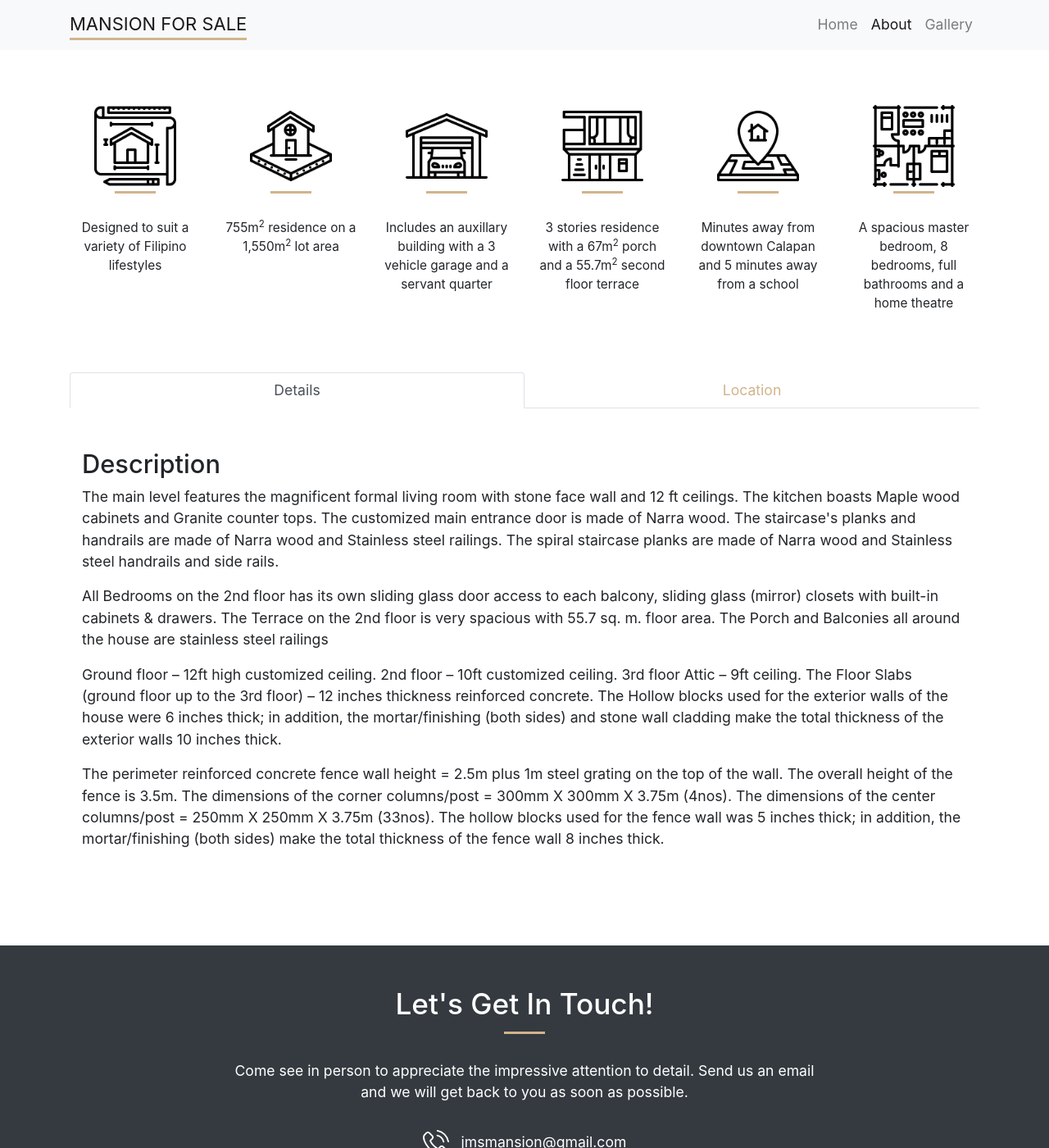
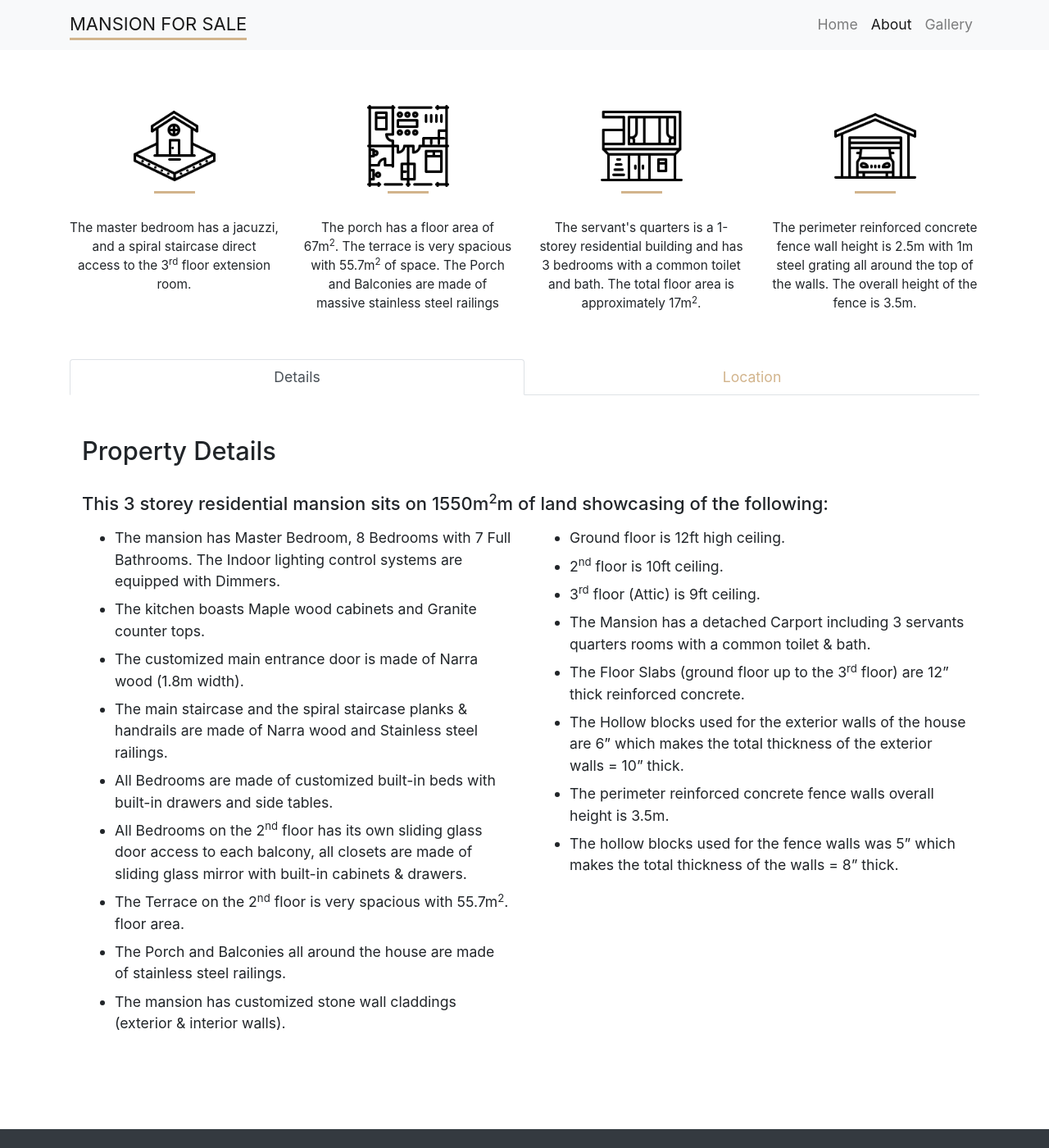
Before and after one commit to carlcastello/john-static-website, a Jekyll site: the page built from content/about.html, in a window 1280 px wide and 1400 px high. Shown: the whole window at 82% size. Built offline with Jekyll 4.4.1, drawn with Linux system fonts in a browser that asks for light colours; comment, search, counter and statistics services are not loaded.

Commit message:
Replaced the strings

```diff
--- a/_data/about_features.yml
+++ b/_data/about_features.yml
@@ -1,17 +1,11 @@
-- image_url: 'assets/images/about_panels/blueprint.png'
-  description: 'Designed to suit a variety of Filipino lifestyles'
+- image_url: 'assets/images/about_panels/floor-area.png'
+  description: 'The master bedroom has a jacuzzi, and a spiral staircase direct access to the 3<sup>rd</sup> floor extension room.'
 
-- image_url: 'assets/images/about_panels/floor-area.png'
-  description: '755m<sup>2</sup> residence on a 1,550m<sup>2</sup> lot area'
+- image_url: 'assets/images/about_panels/room.png'
+  description: 'The porch has a floor area of 67m<sup>2</sup>. The terrace is very spacious with 55.7m<sup>2</sup> of space. The Porch and Balconies are made of massive stainless steel railings'
+
+- image_url: 'assets/images/about_panels/house.png'
+  description: "The servant's quarters is a 1-storey residential building and has 3 bedrooms with a common toilet and bath. The total floor area is approximately 17m<sup>2</sup>."
 
 - image_url: 'assets/images/about_panels/garage.png'
-  description: 'Includes an auxillary building with a 3 vehicle garage and a servant quarter'
-
-- image_url: 'assets/images/about_panels/house.png'
-  description: '3 stories residence with a 67m<sup>2</sup> porch and a 55.7m<sup>2</sup> second floor terrace'
-
-- image_url: 'assets/images/about_panels/location.png'
-  description: 'Minutes away from downtown Calapan and 5 minutes away from a school'
-
-- image_url: 'assets/images/about_panels/room.png'
-  description: 'A spacious master bedroom, 8 bedrooms, full bathrooms and a home theatre'
+  description: 'The perimeter reinforced concrete fence wall height is 2.5m with 1m steel grating all around the top of the walls. The overall height of the fence is 3.5m.'
--- /dev/null
+++ b/_data/property_details_list.yml
@@ -0,0 +1,17 @@
+- left_list_text: 'The mansion has Master Bedroom, 8 Bedrooms with 7 Full Bathrooms. The Indoor lighting control systems are equipped with Dimmers.'
+- left_list_text: 'The kitchen boasts Maple wood cabinets and Granite counter tops.'
+- left_list_text: 'The customized main entrance door is made of Narra wood (1.8m width).'
+- left_list_text: 'The main staircase and the spiral staircase planks & handrails are made of Narra wood and Stainless steel railings.'
+- left_list_text: 'All Bedrooms are made of customized built-in beds with built-in drawers and side tables.'
+- left_list_text: 'All Bedrooms on the 2<sup>nd</sup> floor has its own sliding glass door access to each balcony, all closets are made of sliding glass mirror with built-in cabinets & drawers.'
+- left_list_text: 'The Terrace on the 2<sup>nd</sup> floor is very spacious with 55.7m<sup>2</sup>. floor area.'
+- left_list_text: 'The Porch and Balconies all around the house are made of stainless steel railings.'
+- left_list_text: 'The mansion has customized stone wall claddings (exterior & interior walls).'
+- right_list_text: 'Ground floor is 12ft high ceiling.'
+- right_list_text: '2<sup>nd</sup> floor is 10ft ceiling.'
+- right_list_text: '3<sup>rd</sup> floor (Attic) is 9ft ceiling.'
+- right_list_text: 'The Mansion has a detached Carport including 3 servants quarters rooms with a common toilet & bath.'
+- right_list_text: 'The Floor Slabs (ground floor up to the 3<sup>rd</sup> floor) are 12” thick reinforced concrete.'
+- right_list_text: 'The Hollow blocks used for the exterior walls of the house are 6” which makes the total thickness of the exterior walls = 10” thick.'
+- right_list_text: 'The perimeter reinforced concrete fence walls overall height is 3.5m.'
+- right_list_text: 'The hollow blocks used for the fence walls was 5” which makes the total thickness of the walls = 8” thick.'
--- a/_includes/footer.html
+++ b/_includes/footer.html
@@ -18,17 +18,8 @@
   <div class="row justify-content-center">
     <div class="col-sm-6">
       <div class="contact-link">
-        <img src="{{ 'assets/images/icons/phone-call.png' | relative_url }}">
-        <a href="/">
-          <p>jmsmansion@gmail.com</p>
-        </a>
-      </div>
-    </div>
-    <div class="w-100"></div>
-    <div class="col-sm-6">
-      <div class="contact-link">
         <img src="{{ 'assets/images/icons/envelope.png' | relative_url }}">
-        <a href="/">
+        <a href="mailto:jmsmansion@gmail.com?Subject=Property%20Inquiry" target="_top"">
           <p>jmsmansion@gmail.com</p>
         </a>
       </div>
--- a/content/about.html
+++ b/content/about.html
@@ -10,10 +10,10 @@ permalink: /about
   <div class="container">
     <div class="row">
       <div class="col-lg-12">
-        {% include panels.html panels=site.data.about_features size="col-lg-2 col-sm-4" container_id="about-feature" %}
+        {% include panels.html panels=site.data.about_features size="col-lg-3 col-sm-6" container_id="about-feature" %}
       </div>
     </div>
-    <div class="row margin-top-lg description-tabs">
+    <div class="row mt-4 description-tabs">
       <div class="col-lg-12">
         <ul class="nav nav-tabs nav-justified">
           <li class="nav-item">
@@ -27,41 +27,38 @@ permalink: /about
         <div class="tab-content">
           <div class="tab-pane container active" id="details">
             <section>
+              <div class="row mb-4">
+                <div class="col-sm-12">
+                  <h3>
+                    Property Details
+                  </h3>
+                </div>
+              </div>
               <div class="row">
                 <div class="col-sm-12">
-                  <h3>
-                    Description
-                  </h3>
+                  <h5>This 3 storey residential mansion sits on 1550m<sup>2</sup>m of land showcasing of the following:</h5>
                 </div>
                 <div class="col-sm-12">
-                  <p>
-                     The main level features the magnificent formal living room with stone face wall
-                     and 12 ft ceilings. The kitchen boasts Maple wood cabinets and Granite counter
-                     tops. The customized main entrance door is made of Narra wood. The staircase's
-                     planks and handrails are made of Narra wood and Stainless steel railings.
-                     The spiral staircase planks are made of Narra wood and Stainless steel handrails
-                     and side rails.
-                  </p>
-                  <p>
-                    All Bedrooms on the 2nd floor has its own sliding glass door access to each balcony,
-                    sliding glass (mirror) closets with built-in cabinets & drawers. The Terrace on the
-                    2nd floor is very spacious with 55.7 sq. m. floor area. The Porch and Balconies all
-                    around the house are stainless steel railings
-                  </p>
-                  <p>
-                    Ground floor – 12ft high customized ceiling. 2nd floor – 10ft customized ceiling.
-                    3rd floor Attic – 9ft ceiling. The Floor Slabs (ground floor up to the 3rd floor) – 12 inches thickness
-                    reinforced concrete. The Hollow blocks used for the exterior walls of the house were 6 inches thick;
-                    in addition, the mortar/finishing (both sides) and stone wall cladding make the total thickness
-                    of the exterior walls 10 inches thick.
-                  </p>
-                  <p>
-                    The perimeter reinforced concrete fence wall height = 2.5m plus 1m steel grating on the top of the wall.
-                    The overall height of the fence is 3.5m. The dimensions of the corner columns/post = 300mm X 300mm X 3.75m (4nos).
-                    The dimensions of the center columns/post = 250mm X 250mm X 3.75m (33nos). The hollow blocks used for the fence
-                    wall was 5 inches thick; in addition, the mortar/finishing (both sides) make the total thickness of the fence wall
-                    8 inches thick.
-                  </p>
+                  <div class="row">
+                    <div class="col-md-6">
+                      <ul>
+                        {% for content in site.data.property_details_list %}
+                          {% if content.left_list_text %}
+                            <li class="my-2">{{ content.left_list_text }}</li>
+                          {% endif %}
+                        {% endfor %}
+                      </ul>
+                    </div>
+                    <div class="col-md-6">
+                      <ul>
+                        {% for content in site.data.property_details_list %}
+                          {% if content.right_list_text %}
+                            <li class="my-2">{{ content.right_list_text }}</li>
+                          {% endif %}
+                        {% endfor %}
+                      </ul>
+                    </div>
+                  </div>
                 </div>
               </div>
             </section>
--- a/index.html
+++ b/index.html
@@ -37,6 +37,7 @@ layout: base
             </a>
           {% endfor %}
         </div>
+        <h5 class="text-center mt-3">First Floor Plan</h5>
       </div>
       <div class="col-lg-4 my-3">
         <div class="blueprint-image" style="background-image: url('{{ 'assets/images/tour/second_floor.png' | relative_url }}')">
@@ -46,10 +47,12 @@ layout: base
             </a>
           {% endfor %}
         </div>
+        <h5 class="text-center mt-3">Second Floor Plan</h5>
       </div>
       <div class="col-lg-4 my-3">
         <div class="blueprint-image" style="background-image: url('{{ 'assets/images/tour/third_floor.png' | relative_url }}')">
         </div>
+        <h5 class="text-center mt-3">Third Floor Plan</h5>
       </div>
     </div>
   </div>
@@ -65,7 +68,7 @@ layout: base
     <div class="row justify-content-center">
       <div class="col-lg-8 my-3">
         <p class="text-center">
-          Experience the luxury of a <span class="highlight">755m<sup>2</sup></span> mansion located on the
+          Built in 2010, Experience the luxury of a <span class="highlight">755m<sup>2</sup></span> mansion located on the
           outskirt of Calapan, Oriental Mindoro. Inspired by contemporary
           architecture with a flair for traditionalism, this <span class="highlight">9&nbsp;bedrooms,
           7 full bathrooms</span> residence suits to anyone wishing for a comfortable
```
